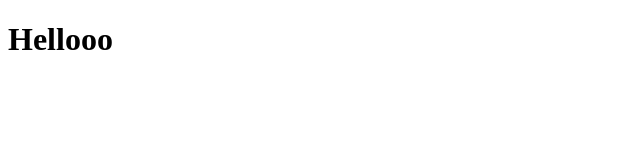
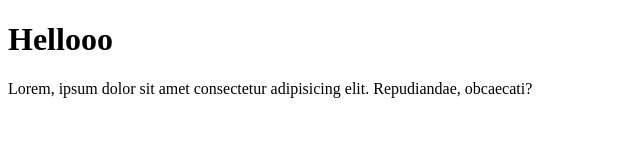
Before and after one commit to sauravii/git-test, a plain HTML site: page index.html in a window 1280 px wide. Shown: the whole page, without its empty margins (0-640 px from the left). Drawn offline with Linux system fonts and the light colour scheme.

Commit message:
menambahkan paragraf di index.html

```diff
--- a/index.html
+++ b/index.html
@@ -7,5 +7,6 @@
   </head>
   <body>
     <h1>Hellooo</h1>
+    <p>Lorem, ipsum dolor sit amet consectetur adipisicing elit. Repudiandae, obcaecati?</p>
   </body>
 </html>
```
